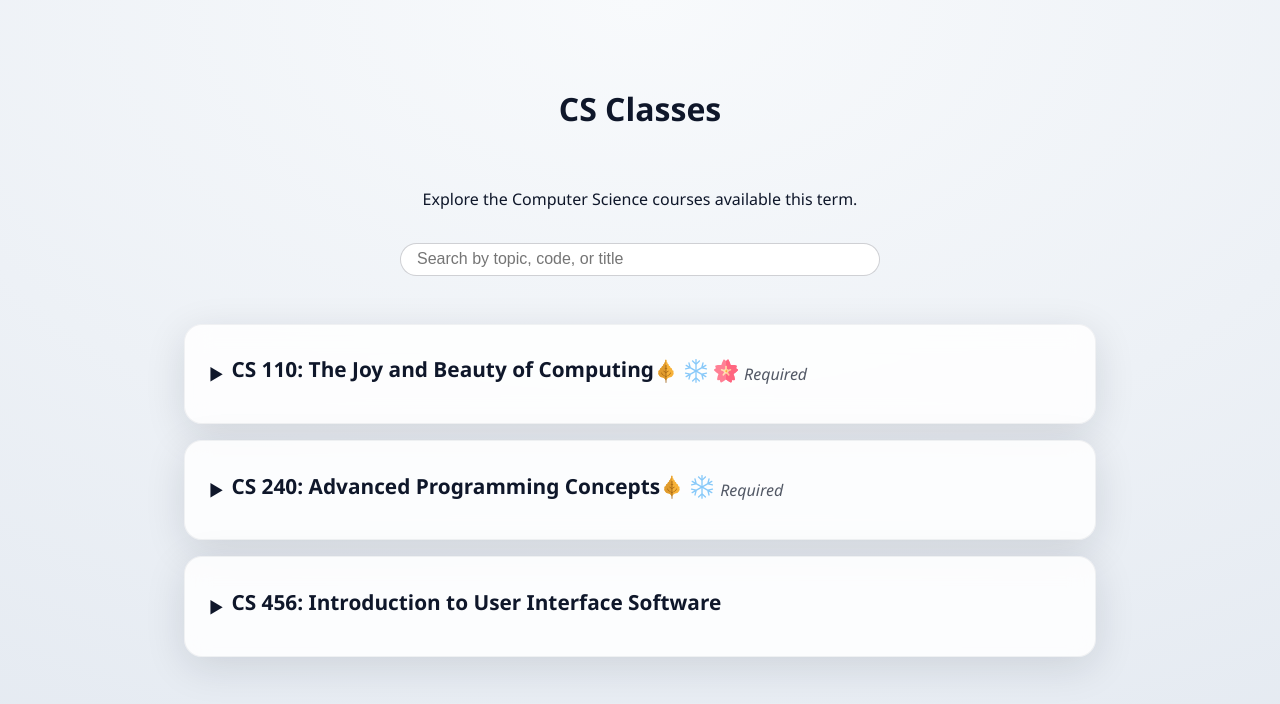
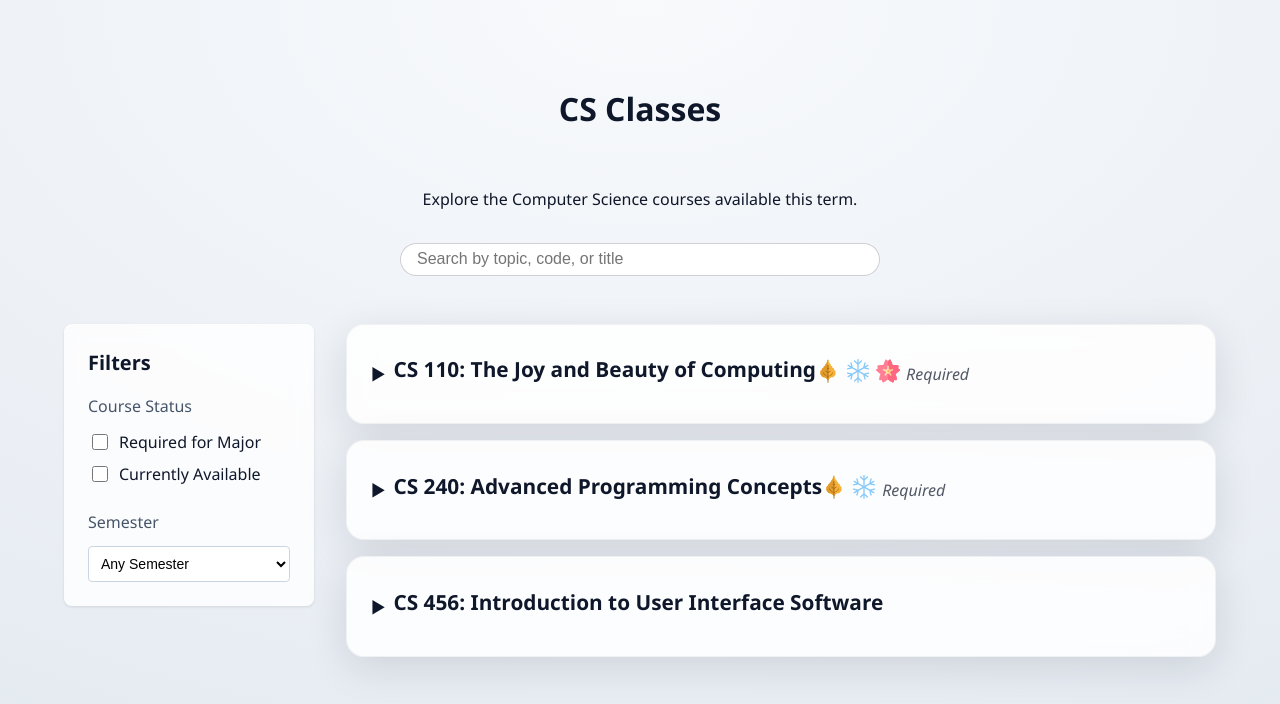
Before and after one commit to mdf53/CSClasses, a React (Vite) app: page / in a window 1280 px wide. Shown: the top 704 px of the page. Built offline with nearby package versions, Linux system fonts and the light colour scheme.

Commit message:
created filter

```diff
--- a/main.css
+++ b/main.css
@@ -21,8 +21,72 @@ body {
 
 .app {
   margin: 0 auto;
-  max-width: 960px;
+  max-width: 1200px;
   padding: 4rem 1.5rem 6rem;
+}
+
+.content {
+  display: grid;
+  grid-template-columns: 250px 1fr;
+  gap: 2rem;
+  margin-top: 2rem;
+}
+
+.sidebar {
+  position: sticky;
+  top: 2rem;
+  height: fit-content;
+}
+
+.filters {
+  background: rgba(255, 255, 255, 0.8);
+  backdrop-filter: blur(10px);
+  border-radius: 8px;
+  padding: 1.5rem;
+  box-shadow: 0 1px 3px rgba(0, 0, 0, 0.1);
+}
+
+.filters h2 {
+  margin: 0 0 1rem;
+  font-size: 1.25rem;
+  font-weight: 600;
+}
+
+.filter-group {
+  margin-bottom: 1.5rem;
+}
+
+.filter-group:last-child {
+  margin-bottom: 0;
+}
+
+.filter-group h3 {
+  margin: 0 0 0.75rem;
+  font-size: 1rem;
+  font-weight: 500;
+  color: #475569;
+}
+
+.filter-group label {
+  display: flex;
+  align-items: center;
+  gap: 0.5rem;
+  margin-bottom: 0.5rem;
+  cursor: pointer;
+}
+
+.filter-group input[type="checkbox"] {
+  width: 1rem;
+  height: 1rem;
+}
+
+.filter-group select {
+  width: 100%;
+  padding: 0.5rem;
+  border-radius: 4px;
+  border: 1px solid #cbd5e1;
+  background-color: white;
+  font-size: 0.875rem;
 }
 
 .hero {
@@ -120,8 +184,10 @@ body {
 }
 
 .course-card table {
-  width: 100%;              /* full width of container */
-  border-collapse: collapse; /* removes double borders */
+  width: 100%;
+  /* full width of container */
+  border-collapse: collapse;
+  /* removes double borders */
   margin-top: 1em;
   text-align: center;
   font-family: sans-serif;
@@ -129,7 +195,8 @@ body {
 
 .course-card th,
 .course-card td {
-  border: 1px solid #ccc;   /* light gray border */
+  border: 1px solid #ccc;
+  /* light gray border */
   padding: 8px 12px;
 }
 
--- a/src/App.tsx
+++ b/src/App.tsx
@@ -1,22 +1,51 @@
 import { useMemo, useState } from "react";
-import { defaultCourses } from "./data/Courses";
+import { defaultCourses, Semesters } from "./data/Courses";
 import CourseCard from "./components/CourseCard";
+import Filter from "./components/Filter";
 
 const App = () => {
   const [query, setQuery] = useState("");
+  const [filters, setFilters] = useState({
+    requiredForMajor: null as boolean | null,
+    available: null as boolean | null,
+    semester: null as Semesters | null,
+  });
 
   const filteredCourses = useMemo(() => {
     const normalizedQuery = query.trim().toLowerCase();
 
-    if (!normalizedQuery) {
-      return defaultCourses;
+    return defaultCourses.filter((course) => {
+      // Text search filter
+      const haystack = `${course.code} ${course.title} ${course.description}`.toLowerCase();
+      if (normalizedQuery && !haystack.includes(normalizedQuery)) {
+        return false;
       }
 
-    return defaultCourses.filter((course) => {
-      const haystack = `${course.code} ${course.title} ${course.description}`.toLowerCase();
-      return haystack.includes(normalizedQuery);
+      // Required for major filter
+      if (filters.requiredForMajor !== null && course.requiredForMajor !== filters.requiredForMajor) {
+        return false;
+      }
+
+      // Availability filter
+      if (filters.available !== null && course.available !== filters.available) {
+        return false;
+      }
+
+      // Semester filter
+      if (filters.semester !== null) {
+        const hasCurrentYear = Object.entries(course.availability).some(([year, semesters]) => {
+          const currentYear = new Date().getFullYear();
+          const [startYear] = year.split('-').map(Number);
+          return startYear === currentYear && semesters.includes(filters.semester as Semesters);
         });
-  }, [query]);
+        if (!hasCurrentYear) {
+          return false;
+        }
+      }
+
+      return true;
+    });
+  }, [query, filters]);
 
   return (
     <div className="app">
@@ -31,18 +60,29 @@ const App = () => {
         />
       </header>
 
+      <div className="content">
+        <aside className="sidebar">
+          <Filter
+            filters={filters}
+            onFilterChange={(key, value) =>
+              setFilters((prev) => ({ ...prev, [key]: value }))
+            }
+          />
+        </aside>
+
         <main>
           {filteredCourses.length === 0 ? (
             <p className="empty">No courses match your search yet. Try another keyword.</p>
           ) : (
             <ul className="course-list">
               {filteredCourses.map((course) => (
-              <CourseCard key={"CS" + course.code} course={course}/>
+                <CourseCard key={"CS" + course.code} course={course} />
               ))}
             </ul>
           )}
         </main>
       </div>
+    </div>
   );
 };
 
--- /dev/null
+++ b/src/components/Filter.tsx
@@ -0,0 +1,70 @@
+import { Semesters } from "../data/Courses";
+
+type FilterProps = {
+    filters: {
+        requiredForMajor: boolean | null;
+        available: boolean | null;
+        semester: Semesters | null;
+    };
+    onFilterChange: (
+        key: "requiredForMajor" | "available" | "semester",
+        value: boolean | Semesters | null
+    ) => void;
+};
+
+const Filter = ({ filters, onFilterChange }: FilterProps) => {
+    return (
+        <div className="filters">
+            <h2>Filters</h2>
+
+            <div className="filter-group">
+                <h3>Course Status</h3>
+                <label>
+                    <input
+                        type="checkbox"
+                        checked={filters.requiredForMajor === true}
+                        onChange={(e) =>
+                            onFilterChange("requiredForMajor", e.target.checked ? true : null)
+                        }
+                    />
+                    Required for Major
+                </label>
+
+                <label>
+                    <input
+                        type="checkbox"
+                        checked={filters.available === true}
+                        onChange={(e) =>
+                            onFilterChange("available", e.target.checked ? true : null)
+                        }
+                    />
+                    Currently Available
+                </label>
+            </div>
+
+            <div className="filter-group">
+                <h3>Semester</h3>
+                <select
+                    value={filters.semester?.toString() || ""}
+                    onChange={(e) =>
+                        onFilterChange(
+                            "semester",
+                            e.target.value ? Number(e.target.value) as Semesters : null
+                        )
+                    }
+                >
+                    <option value="">Any Semester</option>
+                    {Object.keys(Semesters)
+                        .filter((key) => !isNaN(Number(key)))
+                        .map((semester) => (
+                            <option key={semester} value={semester}>
+                                {Semesters[Number(semester)]}
+                            </option>
+                        ))}
+                </select>
+            </div>
+        </div>
+    );
+};
+
+export default Filter;
```
Lines whose indentation alone changed are shown as unchanged.
